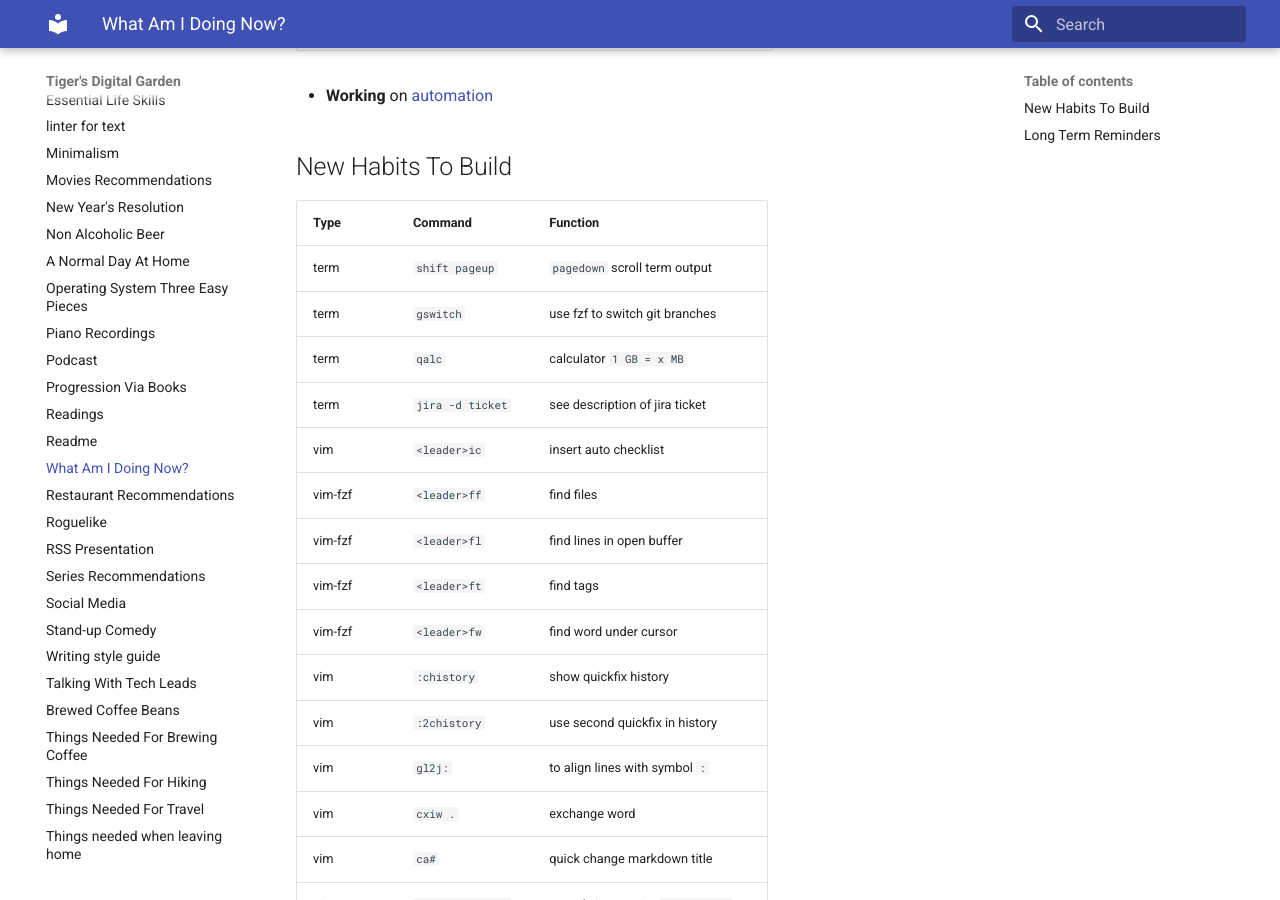
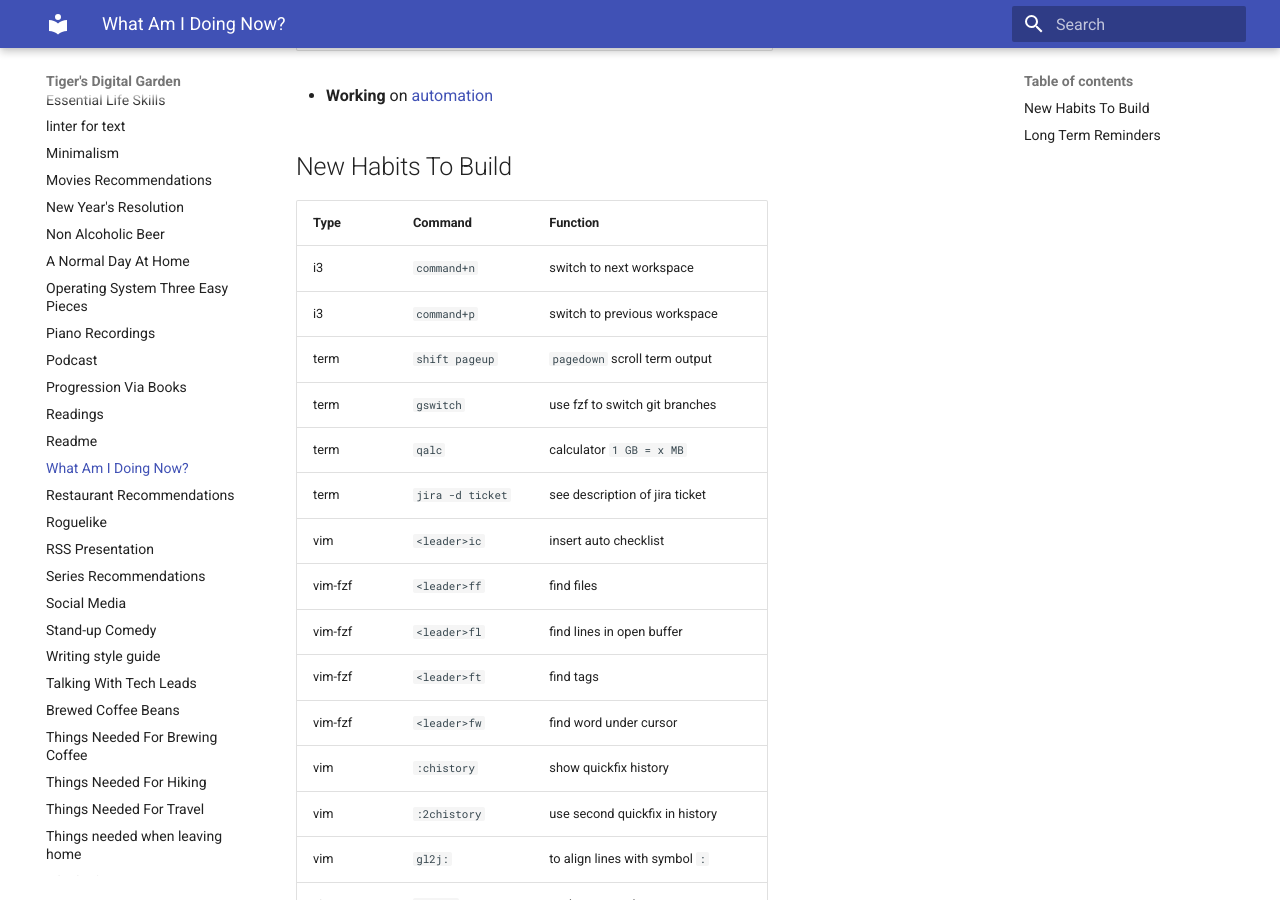
Before and after one commit to ynotstartups/notes, an MkDocs documentation site: the page built from notes/reminders.md, in a window 1280 px wide and 900 px high, scrolled down 311 px. Built offline with MkDocs 1.6.1 and Material for MkDocs 9.7.7, drawn with Linux system fonts in a browser that asks for light colours.

Commit message:
add switch workspace

```diff
--- a/notes/reminders.md
+++ b/notes/reminders.md
@@ -12,6 +12,8 @@
 
 | Type     | Command           | Function                           |
 | -------- | ----------------- | ---------------------------------- |
+| i3       | `command+n`       | switch to next workspace           |
+| i3       | `command+p`       | switch to previous workspace       |
 | term     | `shift pageup`    | `pagedown` scroll term output      |
 | term     | `gswitch`         | use fzf to switch git branches     |
 | term     | `qalc`            | calculator `1 GB = x MB`           |
```
